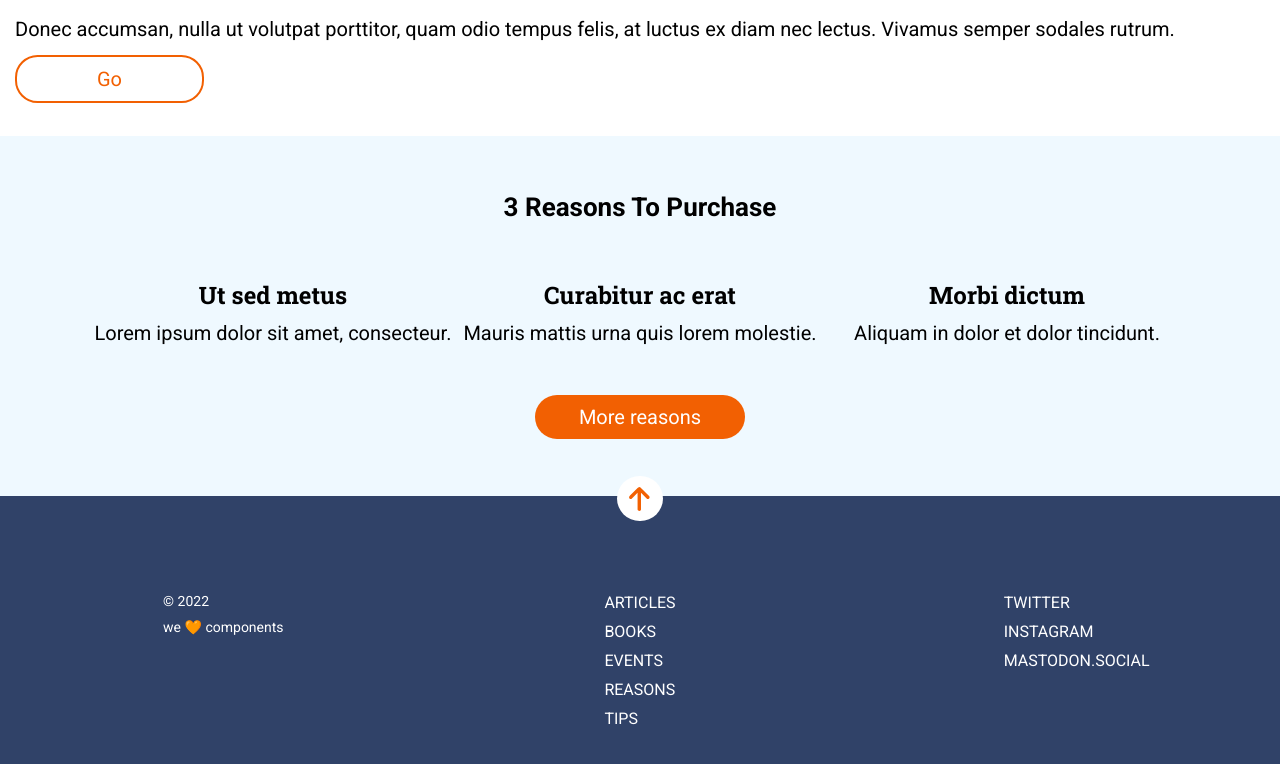
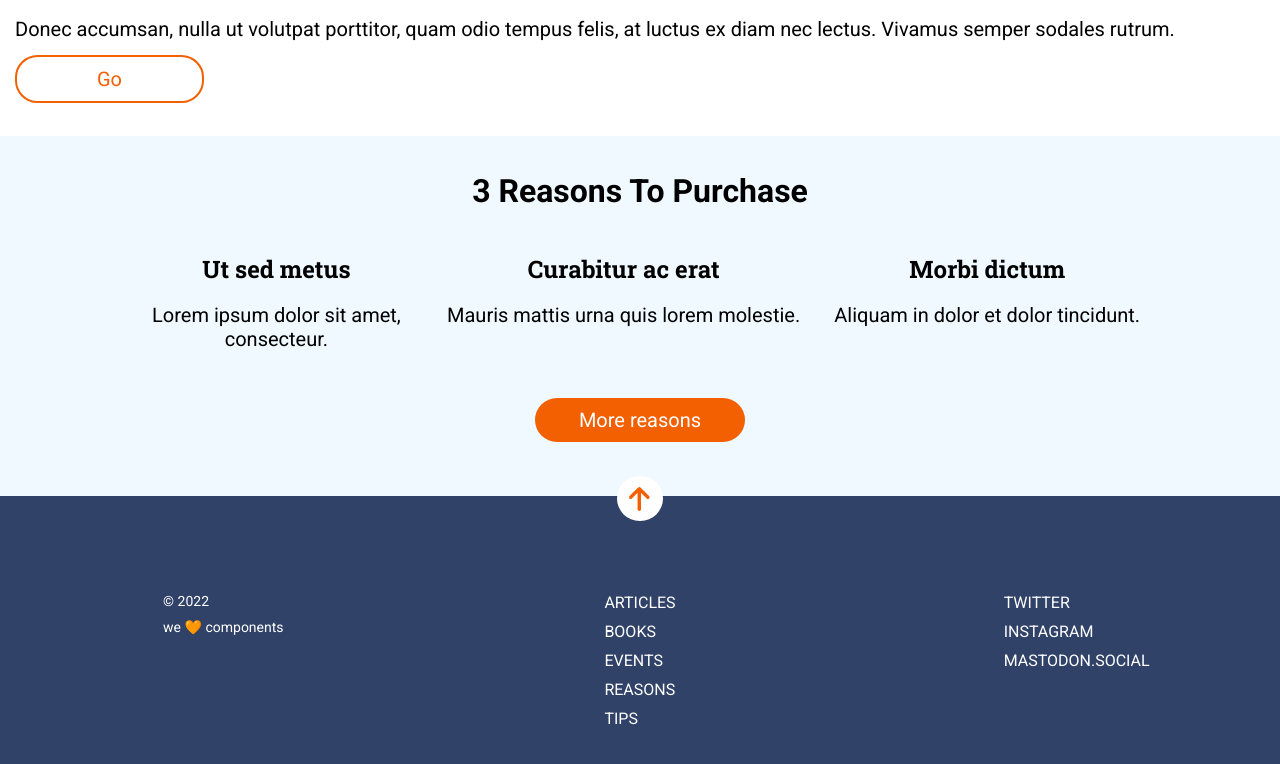
Before and after one commit to Nelicah/Anonymous-proxy, a website built with Vite: page src/index.html in a window 1280 px wide. Shown: the part 900-1664 px from the top of the page. Built offline with nearby package versions, Linux system fonts and the light colour scheme.

Commit message:
doing desktop version

```diff
--- a/src/scss/sections/_blue.scss
+++ b/src/scss/sections/_blue.scss
@@ -116,3 +116,16 @@ $desktoptitles: 2em; /* 32px */
     width: 20ch;
   }
 }
+
+@media (min-width: 1280px) {
+  .reasons {
+    font-size: $desktoptitles;
+    margin-bottom: 43px;
+  }
+  .blue .description2 {
+    align-items: normal;
+    grid-template-columns: 0.9fr;
+    grid-template-rows: 0.5fr;
+    gap: 18px;
+  }
+}
```
